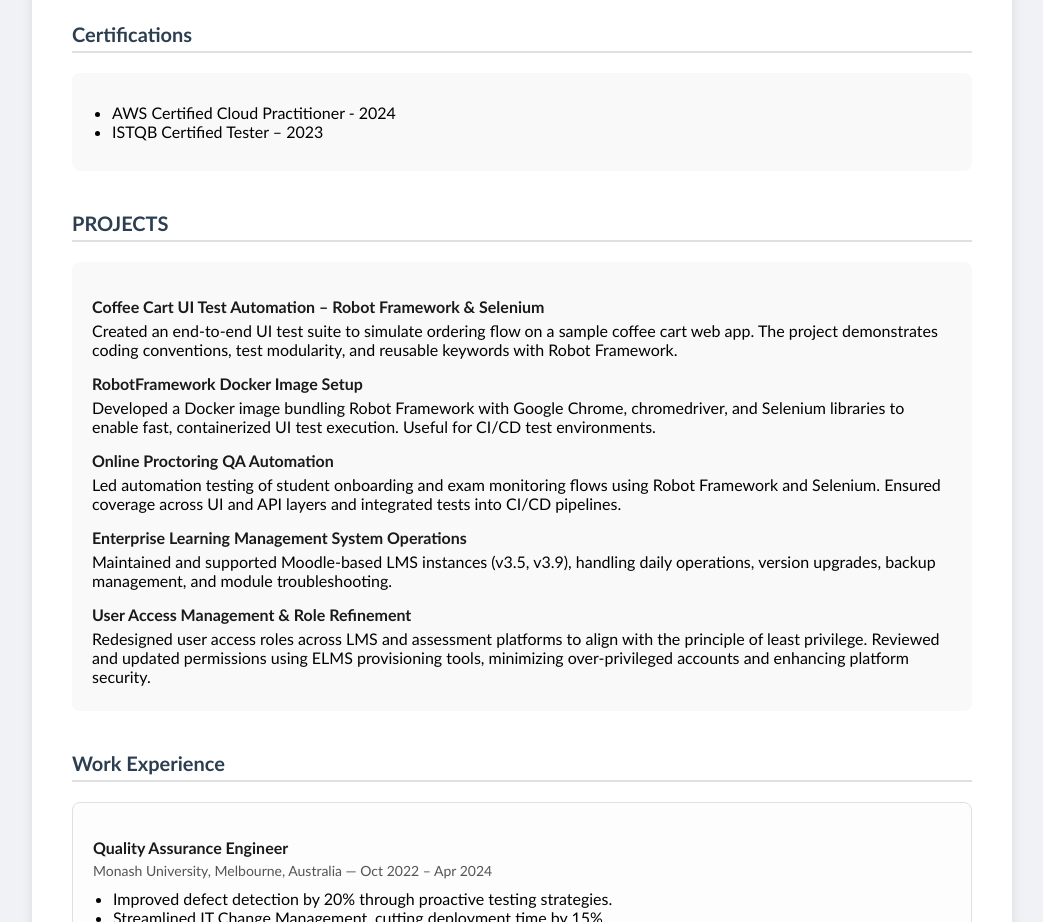
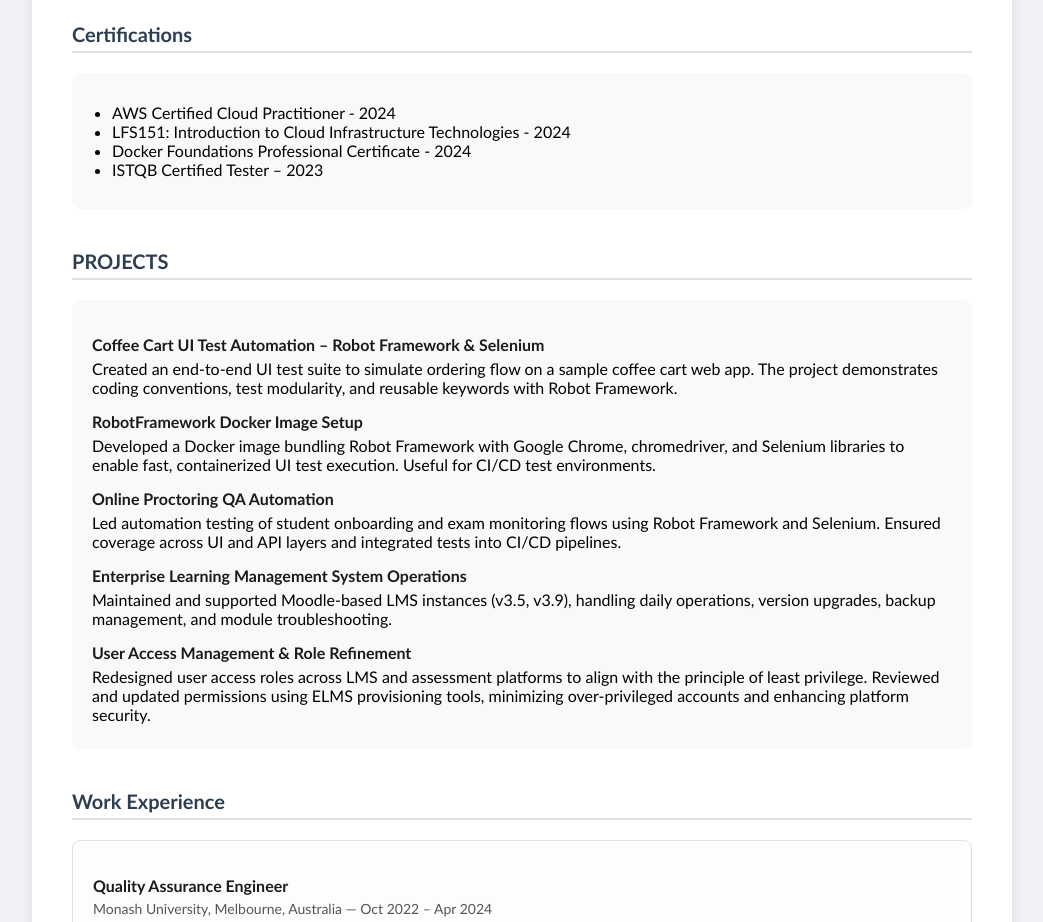
Before and after one commit to bhavikchauhan93/resume-cloud-project, a plain HTML site: page resume-website/index.html in a window 1280 px wide. Shown: the part 860-1782 px from the top of the page, without its empty margins (118-1161 px from the left). Drawn offline with Linux system fonts and the light colour scheme; no server answers.

Commit message:
add certificates to index.html

```diff
--- a/resume-website/index.html
+++ b/resume-website/index.html
@@ -66,6 +66,8 @@
     <div class="section-card">
       <ul>
         <li>AWS Certified Cloud Practitioner - 2024</li>
+        <li>LFS151: Introduction to Cloud Infrastructure Technologies - 2024</li>
+        <li>Docker Foundations Professional Certificate - 2024</li>
         <li>ISTQB Certified Tester – 2023</li>
       </ul>
     </div>
```
